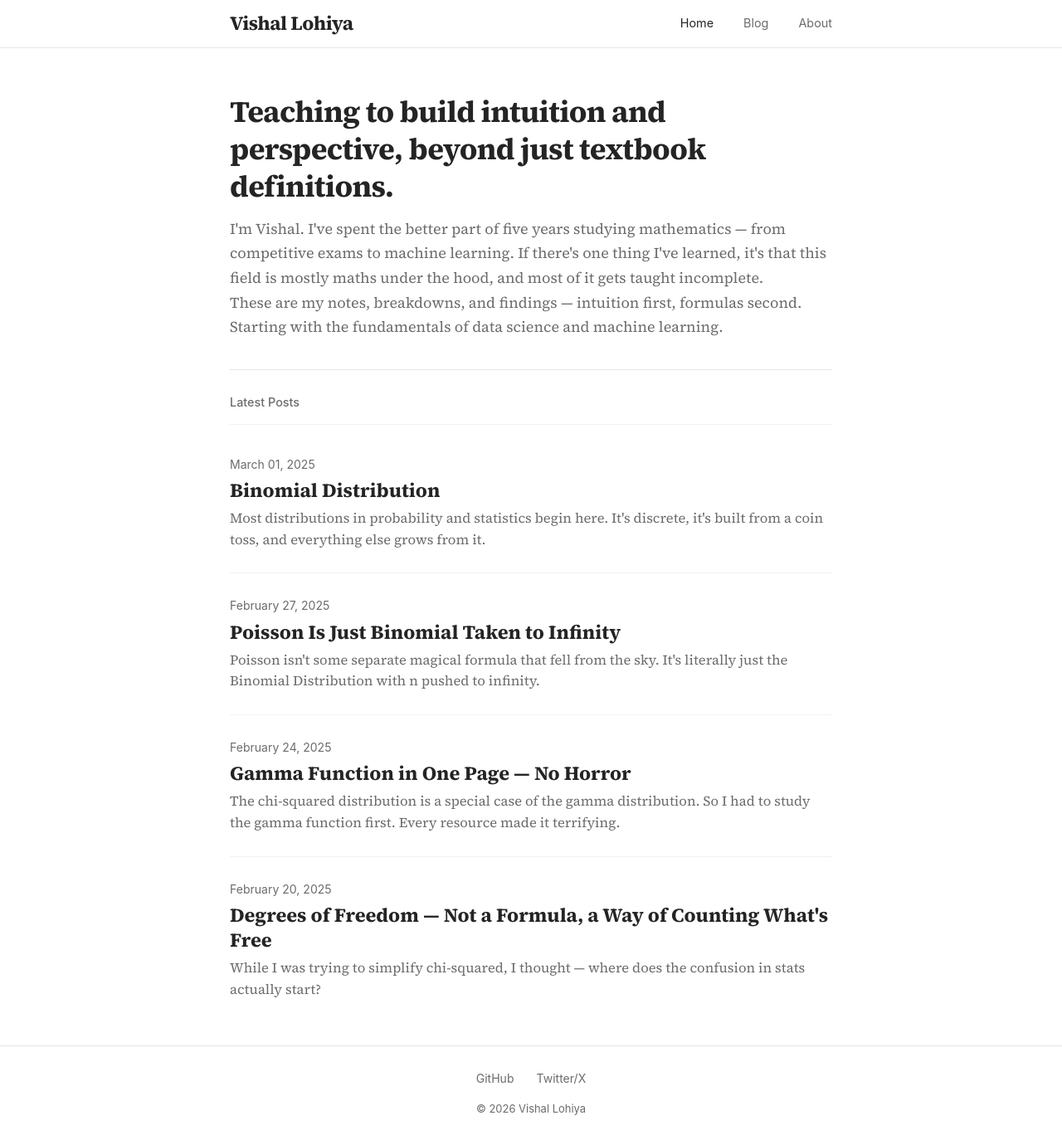
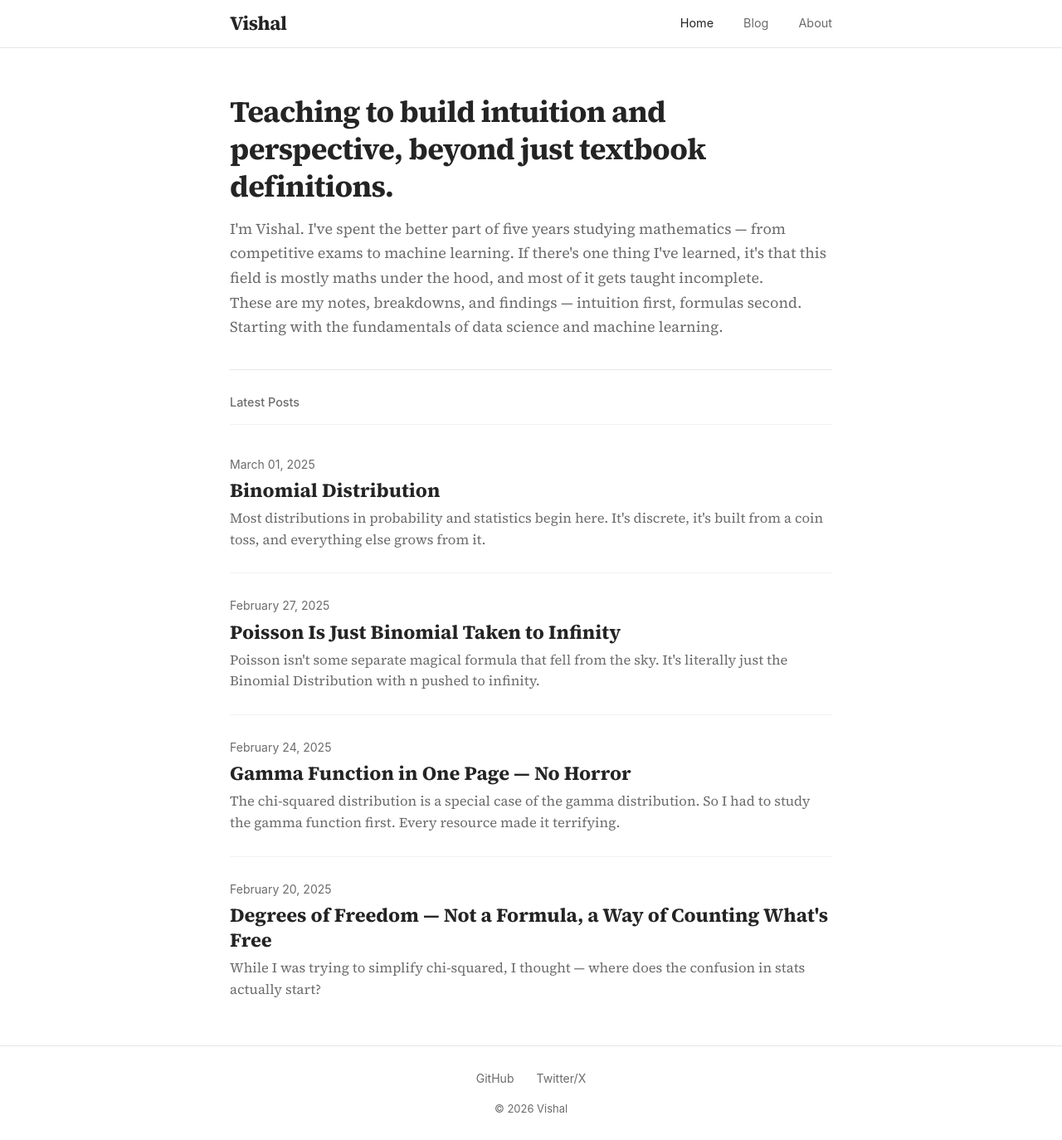
Before and after one commit to vishall4/vishall4.github.io, a Jekyll site: the page built from index.html, in a window 1280 px wide and 1374 px high. Shown: the whole window at 83% size. Built offline with Jekyll 4.4.1, drawn with Linux system fonts in a browser that asks for light colours.

Commit message:
Update site logo and footer copyright name

```diff
--- a/_layouts/default.html
+++ b/_layouts/default.html
@@ -13,7 +13,7 @@
 <body>
   <nav class="site-nav">
     <div class="nav-inner">
-      <a href="{{ '/' | relative_url }}" class="site-logo">Vishal Lohiya</a>
+      <a href="{{ '/' | relative_url }}" class="site-logo">Vishal</a>
       <div class="nav-links">
         <a href="{{ '/' | relative_url }}" {% if page.url == '/' %}class="active"{% endif %}>Home</a>
         <a href="{{ '/blog' | relative_url }}" {% if page.url contains '/blog' %}class="active"{% endif %}>Blog</a>
@@ -36,7 +36,7 @@
         {% if site.social.youtube != "" %}<a href="https://youtube.com/{{ site.social.youtube }}" target="_blank">YouTube</a>{% endif %}
         {% if site.social.substack != "" %}<a href="https://{{ site.social.substack }}.substack.com" target="_blank">Substack</a>{% endif %}
       </div>
-      <p class="footer-copy">&copy; {{ 'now' | date: '%Y' }} {{ site.author.name }}</p>
+      <p class="footer-copy">&copy; {{ 'now' | date: '%Y' }} Vishal</p>
     </div>
   </footer>
 </body>
```
